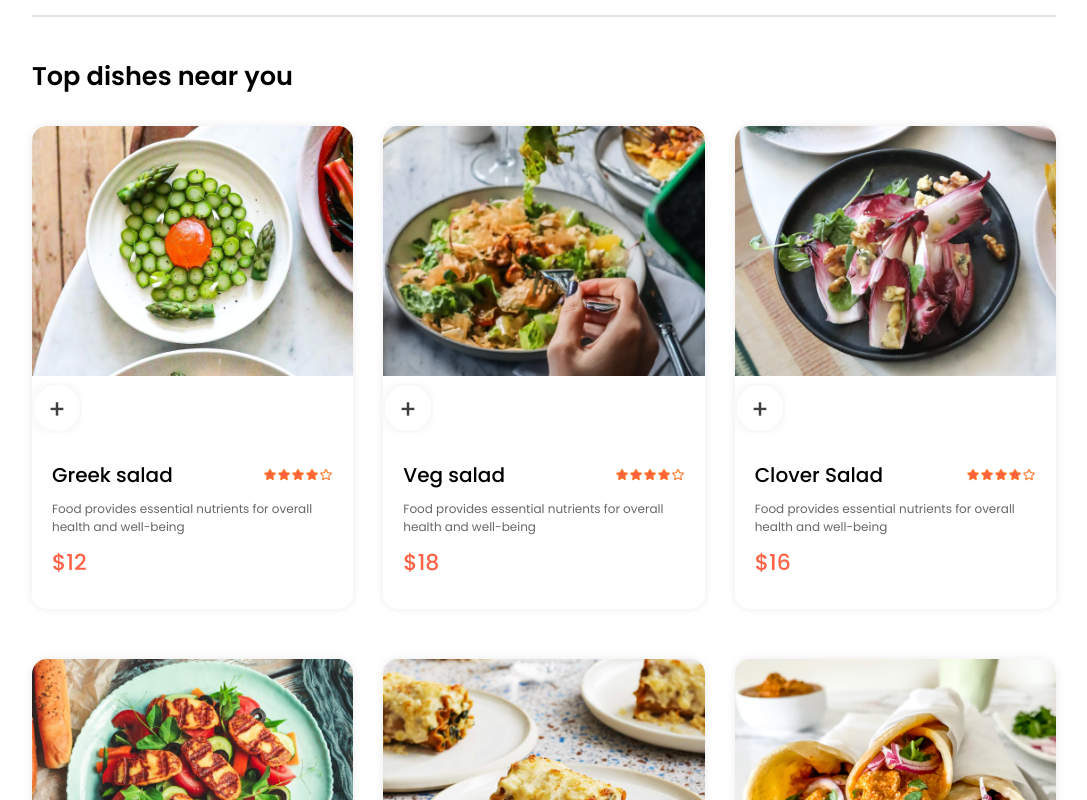
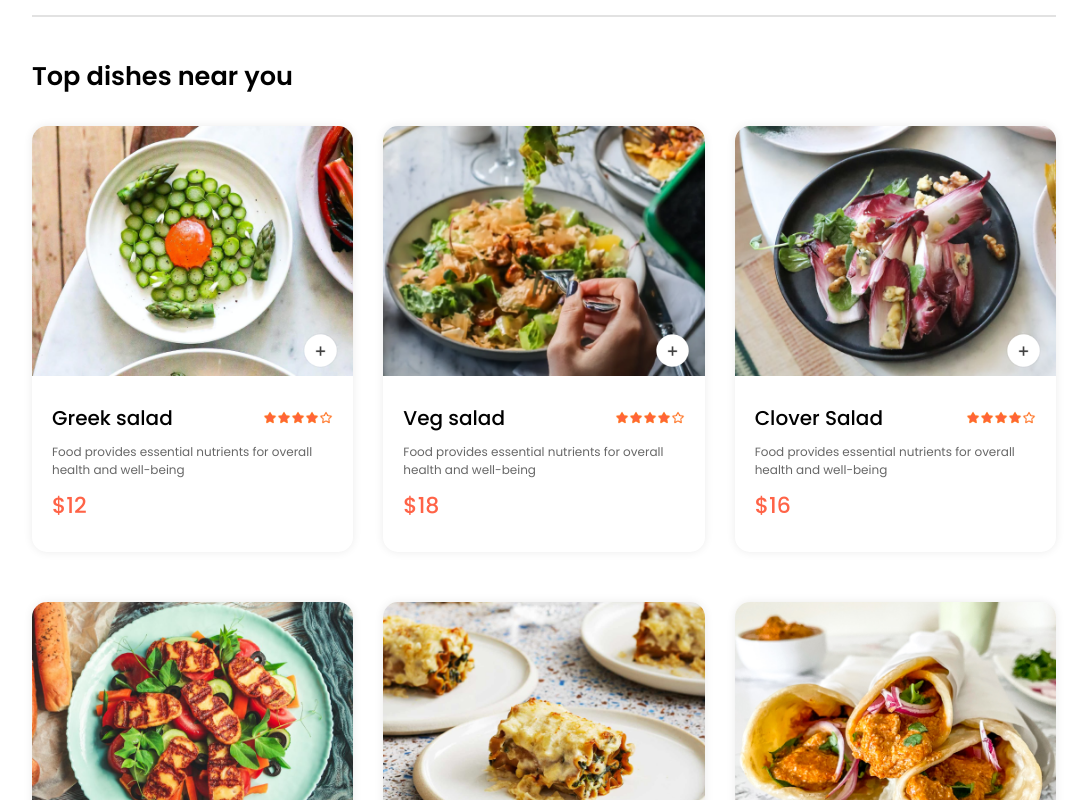
Before and after one commit to creation7654321/food-ordering-react, a React (Vite) app: page / in a window 1280 px wide. Shown: the part 940-1740 px from the top of the page, without its empty margins (96-1183 px from the left). Built offline with nearby package versions, Linux system fonts and the light colour scheme.

Commit message:
making the increment/decrement icon and the item count relative to the main image of the food

```diff
--- a/src/components/FoodItem/FoodItem.css
+++ b/src/components/FoodItem/FoodItem.css
@@ -40,3 +40,27 @@
     font-weight: 500;
     margin: 10px 0px;
 }
+.food-item-img-container{
+    position: relative;
+
+}
+.food-item-img-container .add{
+    width: 35px;
+    position: absolute;
+    bottom: 15px;
+    right: 15px;
+    cursor: pointer;
+    border-radius: 50%;
+
+}
+.food-item-img-container .food-item-counter{
+    position: absolute;
+    bottom: 15px;
+    right: 15px;
+    display: flex;
+    align-items: center;
+    gap:10px;
+    padding: 6px;
+    border-radius: 50px;
+    background-color: white;
+}
```
